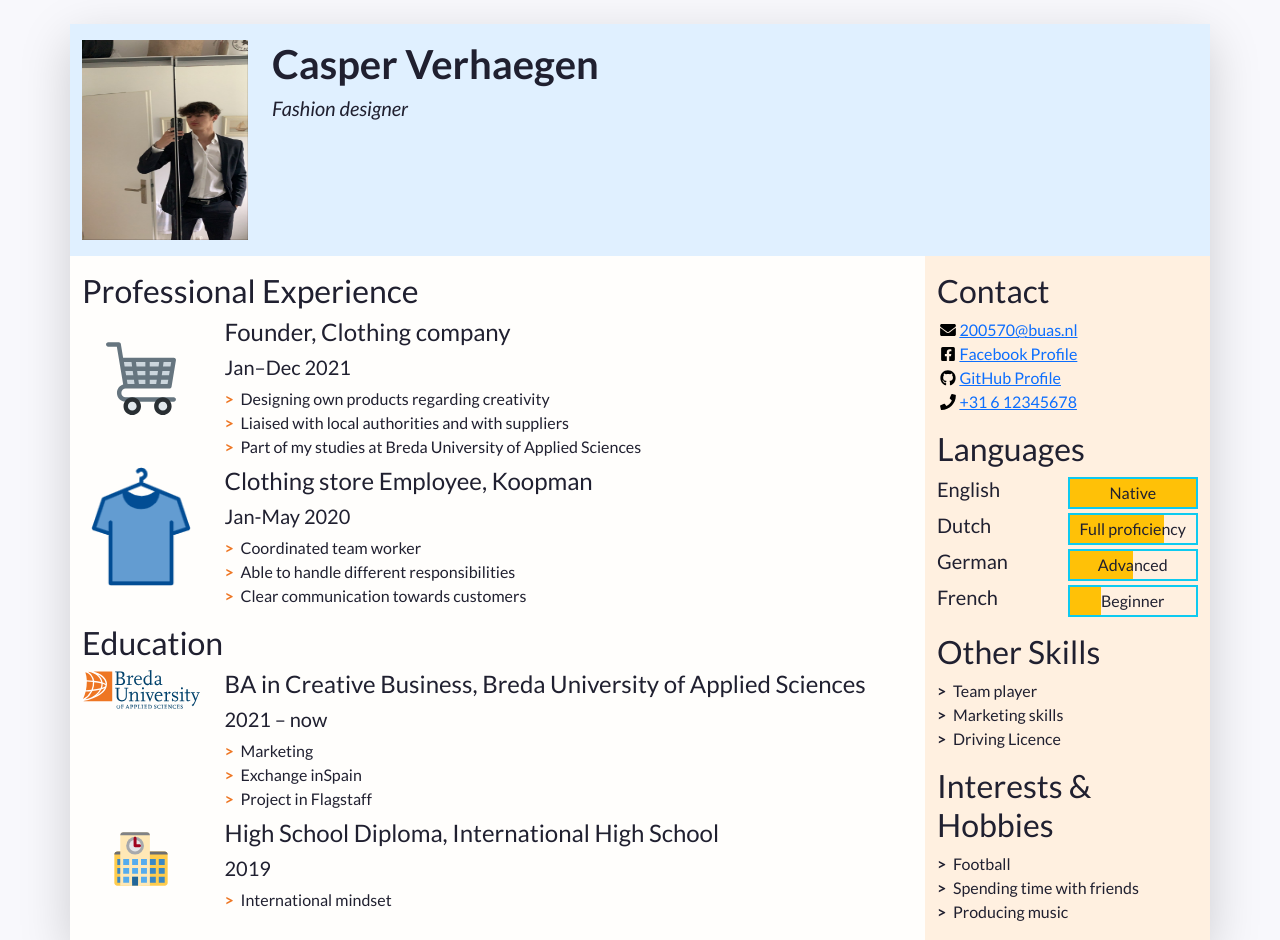
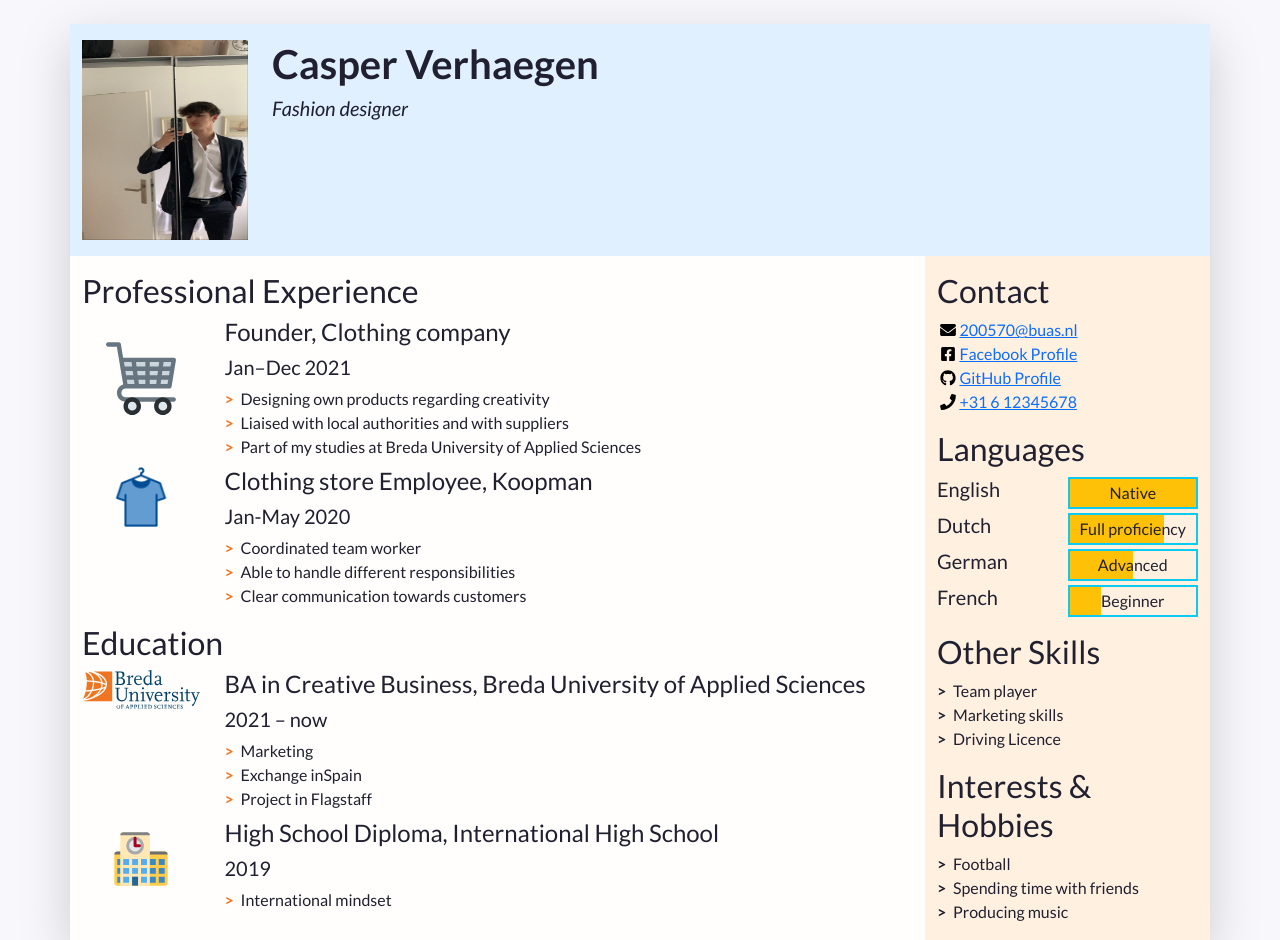
Before and after one commit to casperv2019/prj4-cv-200570, a plain HTML site: page index.html in a window 1280 px wide. Shown: the top 940 px of the page. Drawn offline with nearby package versions, Linux system fonts and the light colour scheme.

Commit message:
Update index.html

```diff
--- a/index.html
+++ b/index.html
@@ -104,7 +104,7 @@
               <li class="biography-item row mb-2">
                 <div class="logo-container col-3 col-sm-2 col-md-3 col-lg-2">
                 <!-- We're using a grid inside a grid so we can align logos and text -->
-                  <img class="biography-logo mw-100 d-block mx-auto" src="images/Tshirt icon.png" alt="Company logo" width="128">
+                  <img class="biography-logo mw-100 d-block mx-auto" src="images/Tshirt icon.png" alt="Company logo" width="60">
                 </div>
                 <div class="biography-contents col-9 col-sm-10 col-md-9 col-lg-10">
                   <h4>Clothing store Employee, Koopman</h4>
```
